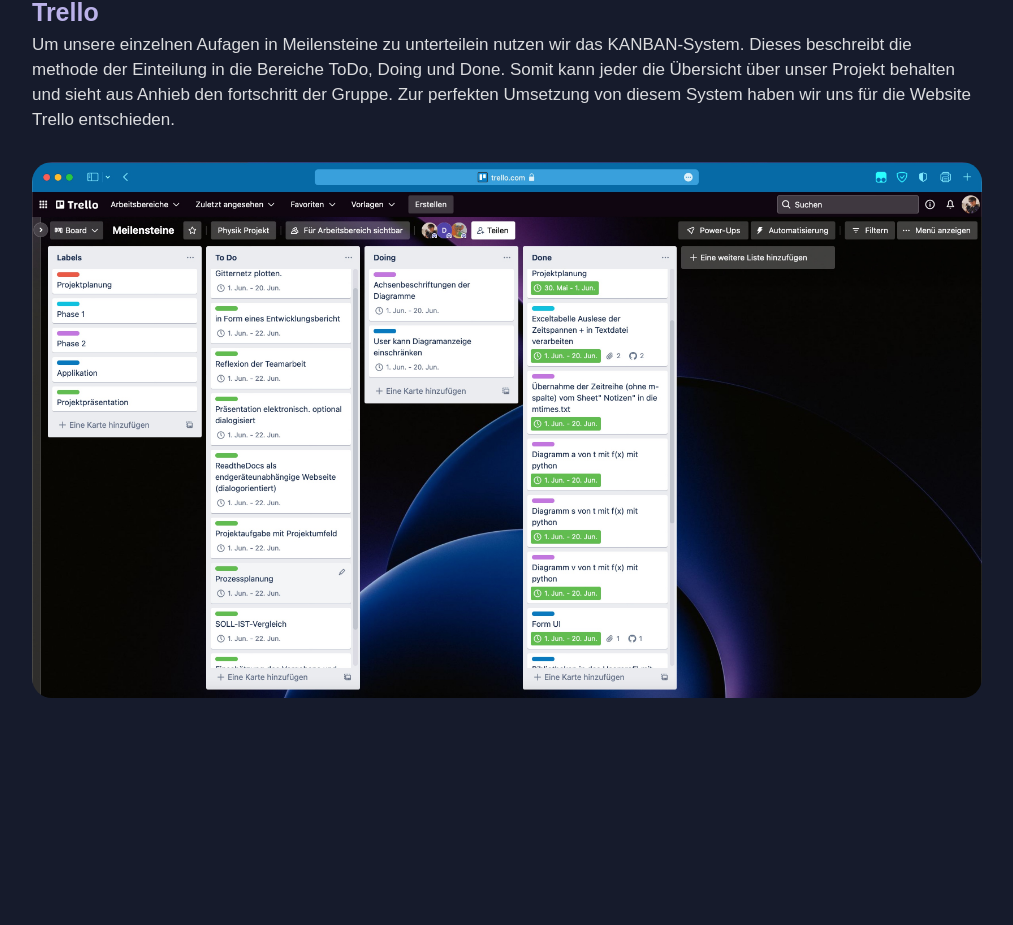
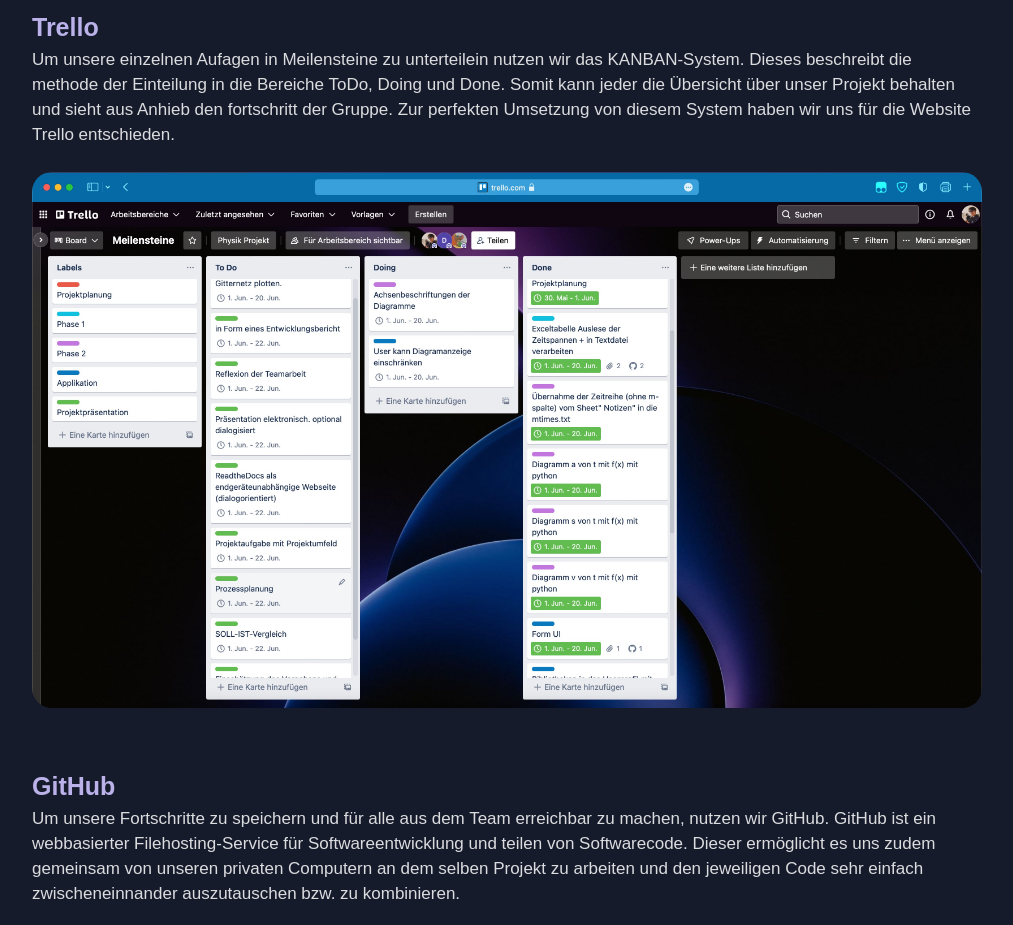
Before and after one commit to KonstantinPfeil/physics-project, a plain HTML site: page physics-Website/index.html in a window 1280 px wide. Shown: the part 1895-2820 px from the top of the page, without its empty margins (133-1146 px from the left). Before the commit the page ends 2747 px from the top, so only its background shows below. Drawn offline with Linux system fonts and the light colour scheme.

Commit message:
Plannung GitHub

```diff
--- a/physics-Website/index.html
+++ b/physics-Website/index.html
@@ -99,6 +99,11 @@
                     <p>Um unsere einzelnen Aufagen in Meilensteine zu unterteilein nutzen wir das KANBAN-System. Dieses beschreibt die methode der Einteilung in die Bereiche ToDo, Doing und Done. Somit kann jeder die Übersicht über unser Projekt behalten und sieht aus Anhieb den fortschritt der Gruppe. Zur perfekten Umsetzung von diesem System haben wir uns für die Website Trello entschieden.</p>
                     <img src="images/Trello.jpg" alt="Trello">
                 </div>
+                <div class="GitHub">
+                    <h4>GitHub</h4>
+                    <p>Um unsere Fortschritte zu speichern und für alle aus dem Team erreichbar zu machen, nutzen wir GitHub. GitHub ist ein webbasierter Filehosting-Service für Softwareentwicklung und teilen von Softwarecode. Dieser ermöglicht es uns zudem gemeinsam von unseren privaten Computern an dem selben Projekt zu arbeiten und den jeweiligen Code sehr einfach zwischeneinnander auszutauschen bzw. zu kombinieren.</p>
+                    <img src="images/GitHub.png" alt="GitHub">
+                </div>
              </div>
 
            </section>
--- a/physics-Website/style.css
+++ b/physics-Website/style.css
@@ -94,7 +94,7 @@ button{
 
 }
 .TaskBox{
-    background-color: rgb(187,178,233);
+    background-color: rgba(187,178,233, 0.975);
     border-radius: 20px;
     max-width: 900px;
     padding-left: 25px;
@@ -223,6 +223,7 @@ h3{
     height: 150px;
 }
 
+
 /*Planung*/
 .Plannung{
     max-width: 975px;
@@ -232,7 +233,7 @@ h3{
 .Trello h4{
     color: rgb(187,178,233);
     font-family: sans-serif;
-    margin-top: 15px;
+    margin-top: 30px;
     font-size: 25px;
 }
 .Trello p {
@@ -243,7 +244,27 @@ h3{
     margin-top: 5px;
 }
 .Trello img{
-    margin-top: 15px;
+    margin-top: 10px;
+    border-radius: 20px;
+    max-width: 950px;
+    position: center;
+    margin-bottom: 30px;
+}
+.GitHub h4{
+    color: rgb(187,178,233);
+    font-family: sans-serif;
+    margin-top: 30px;
+    font-size: 25px;
+}
+.GitHub p {
+    color: rgba(255,255,255,0.849);
+    font-size: 17px;
+    line-height: 25px;
+    font-family: sans-serif;
+    margin-top: 5px;
+}
+.GitHub img{
+    margin-top: 10px;
     border-radius: 20px;
     max-width: 950px;
     position: center;
```
Also changed, not shown: physics-Website/images/GitHub.png. Lines whose indentation alone changed are shown as unchanged.
